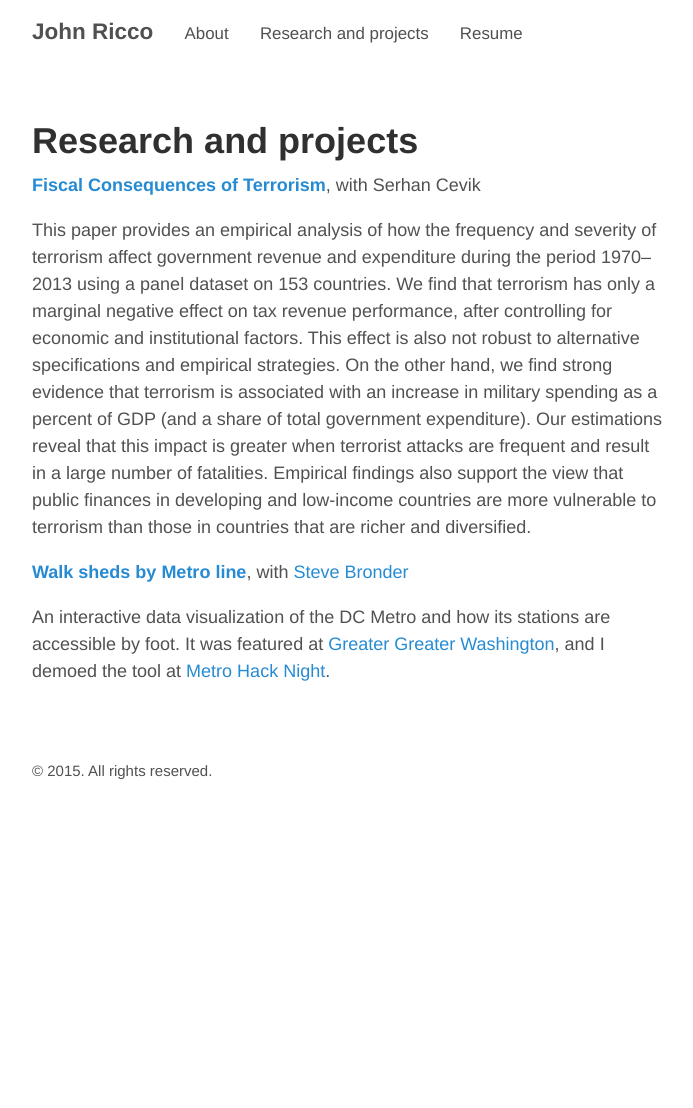
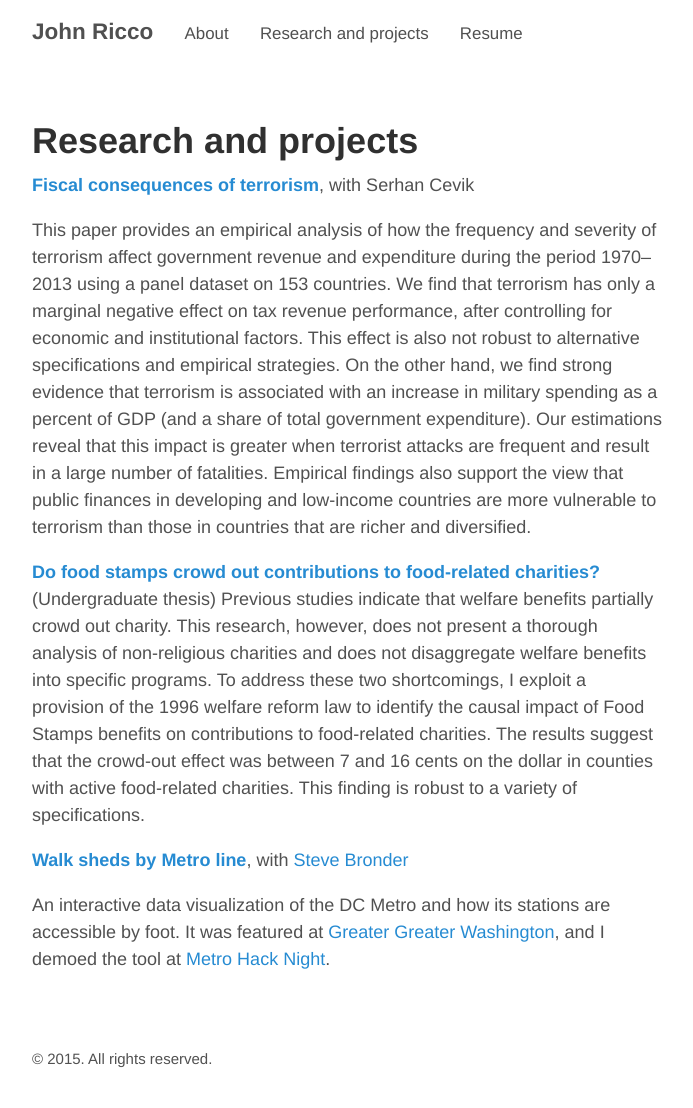
Before and after one commit to WadeP6970/johnricco.github.io, a Jekyll site: the page built from projects.md, in a window 1280 px wide. Shown: the whole page, without its empty margins (293-986 px from the left). Built offline with Jekyll 4.4.1, drawn with Linux system fonts in a browser that asks for light colours; before the commit the page ends 900 px from its top, so only the background shows below that.

Commit message:
add thesis

```diff
--- a/projects.md
+++ b/projects.md
@@ -3,8 +3,8 @@ layout: page
 title: Research and projects
 ---
 
-**[Fiscal Consequences of
-Terrorism](https://www.imf.org/external/pubs/ft/wp/2015/wp15225.pdf)**,
+**[Fiscal consequences of
+terrorism](https://www.imf.org/external/pubs/ft/wp/2015/wp15225.pdf)**,
 with Serhan Cevik
 
 This paper provides an empirical analysis of how the frequency and
@@ -22,6 +22,15 @@ findings also support the view that public finances in developing and
 low-income countries are more vulnerable to terrorism than those in
 countries that are richer and diversified.
 
+**[Do food stamps crowd out contributions to food-related charities?](http://www.antolin-davies.com/theses/ricco.pdf)**
+(Undergraduate thesis) Previous studies indicate that welfare benefits partially crowd out charity. This research,
+however, does not present a thorough analysis of non-religious charities and does not
+disaggregate welfare benefits into specific programs. To address these two shortcomings, I
+exploit a provision of the 1996 welfare reform law to identify the causal impact of Food Stamps
+benefits on contributions to food-related charities. The results suggest that the crowd-out effect
+was between 7 and 16 cents on the dollar in counties with active food-related charities. This
+finding is robust to a variety of specifications.
+
 
 **[Walk sheds by Metro
 line](https://johnricco.shinyapps.io/metro_walksheds/)**, with [Steve
```
